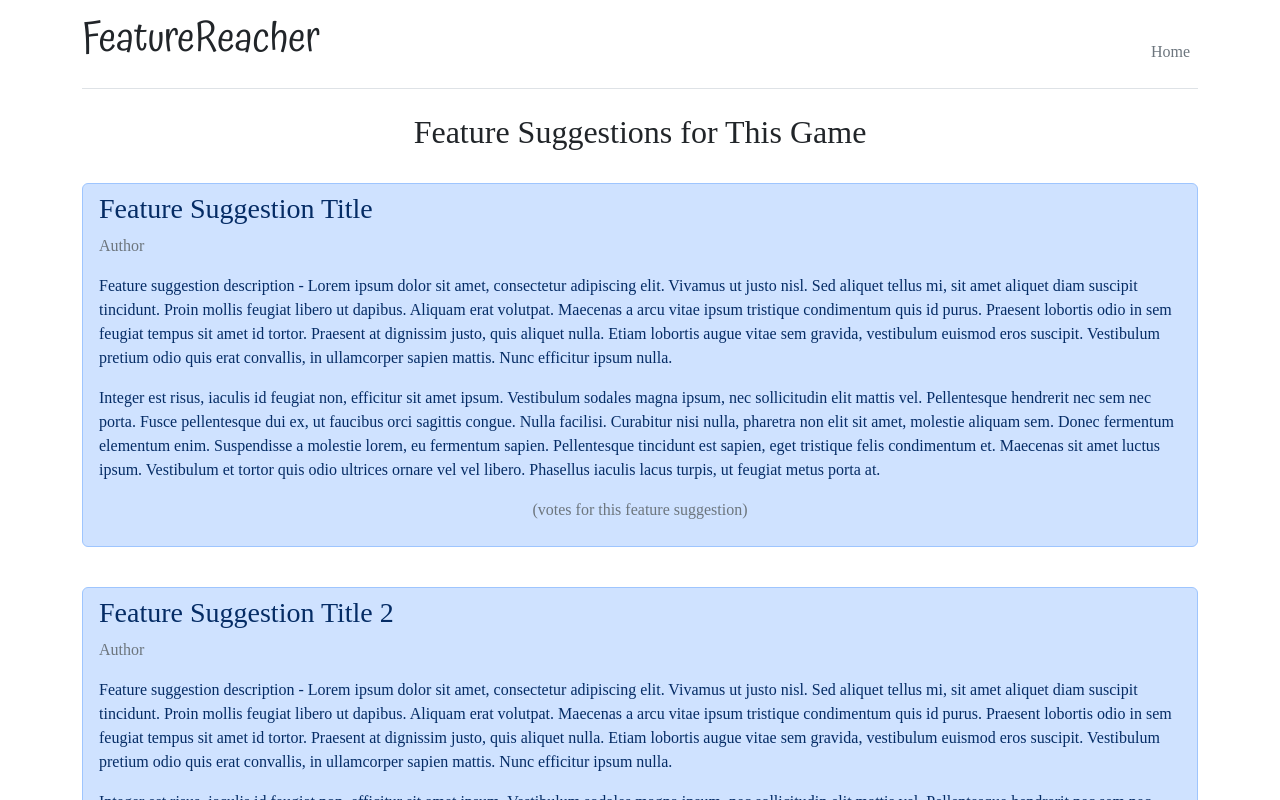
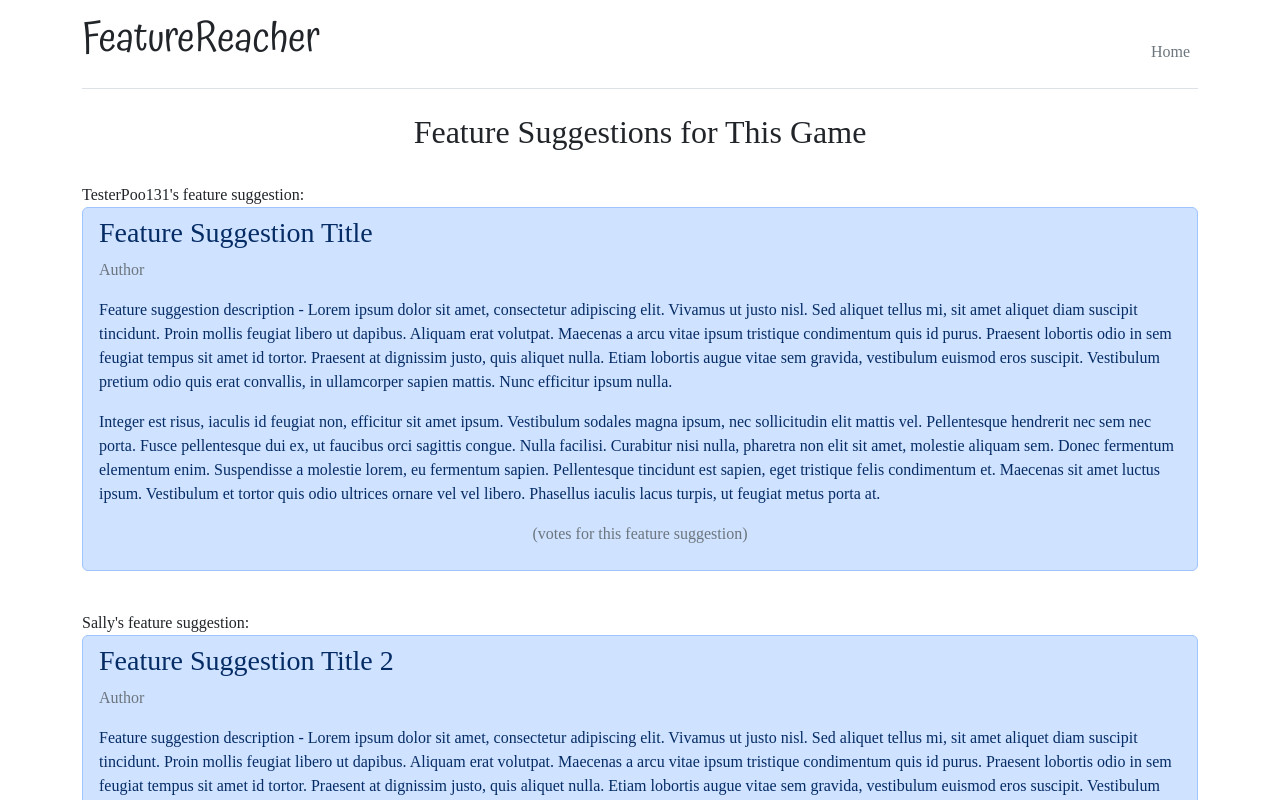
Before and after one commit to morganaustad/startup, a React (Vite) app: page /features in a window 1280 px wide. Shown: the top 800 px of the page. Built offline with nearby package versions, Linux system fonts and the light colour scheme; a web font is replaced by a local one.

Commit message:
Add temporary websocket placeholder

```diff
--- a/src/features/features.jsx
+++ b/src/features/features.jsx
@@ -2,12 +2,32 @@ import React from 'react';
 import { BrowserRouter, NavLink, Routes, Route, useNavigate } from 'react-router-dom';
 
 export function Features({user, game}) {
+    const [msg, setMsg] = React.useState('...Listening');
+    const [msg2, setMsg2] = React.useState('...Listening');
+
+    React.useEffect(() => {
+        setInterval(() => {
+            const names = ['Morgan', 'Lee', 'Jay', 'TesterPoo131'];
+            const randomName = names[Math.floor(Math.random() * names.length)];
+            setMsg(`${randomName}'s feature suggestion:`);
+        }, 1500);
+    });
+
+    React.useEffect(() => {
+        setInterval(() => {
+            const names = ['Fred', 'Hank', 'Gary', 'Sally'];
+            const randomName = names[Math.floor(Math.random() * names.length)];
+            setMsg2(`${randomName}'s feature suggestion:`);
+        }, 1500);
+    });
+
     return (
         <main>
             <h2 className="text-center">Feature Suggestions for {game ? game : "This Game"}</h2>
 
             <br />
 
+            <div>{msg}</div>
             <div className="alert alert-primary px-3 py-2">
                 <h3>Feature Suggestion Title</h3>
                 <p className="text-secondary">Author</p>
@@ -19,6 +39,7 @@ export function Features({user, game}) {
 
             <br />
 
+            <div>{msg2}</div>
             <div className="alert alert-primary px-3 py-2">
                 <h3>Feature Suggestion Title 2</h3>
                 <p className="text-secondary">Author</p>
```
